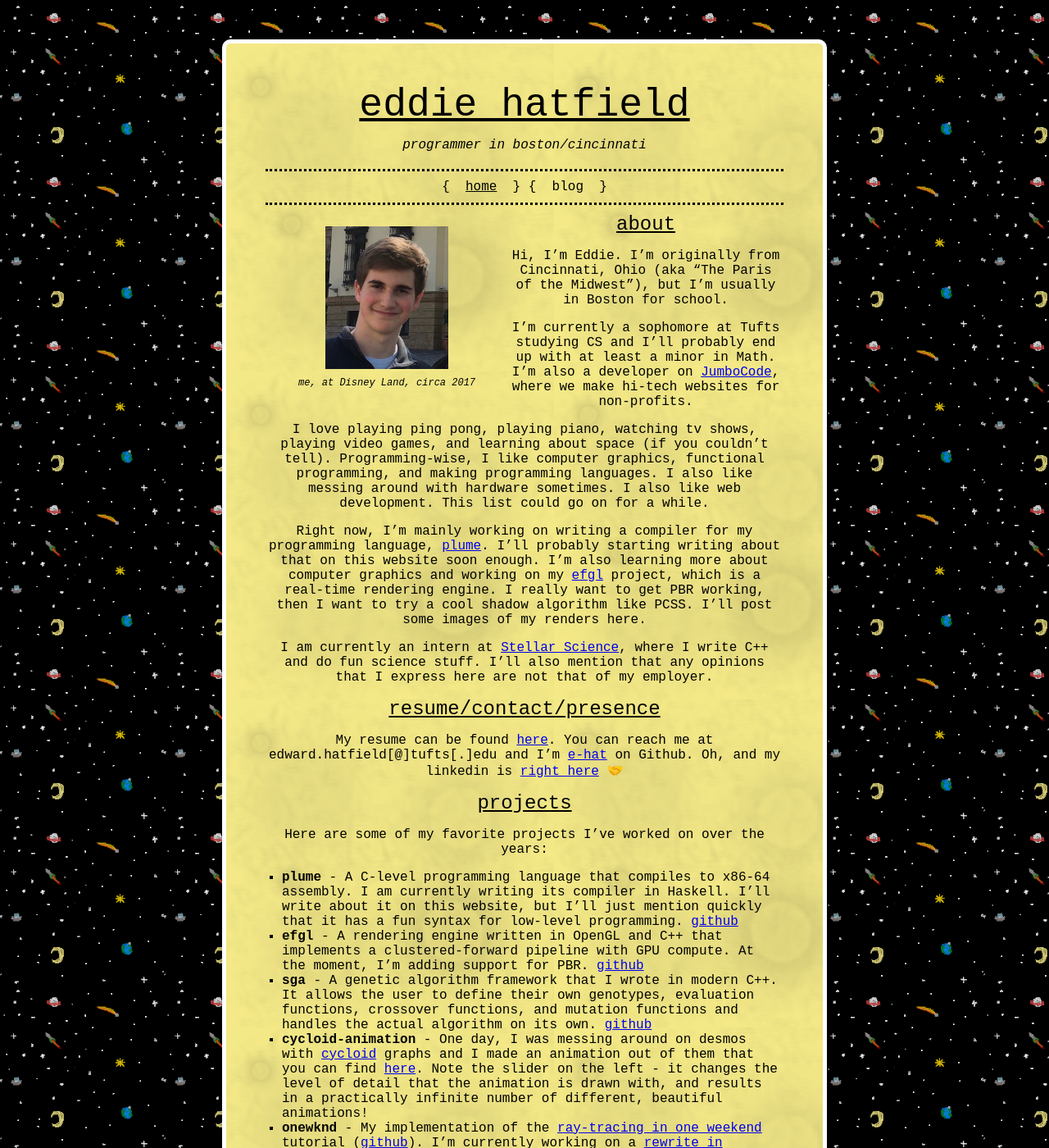
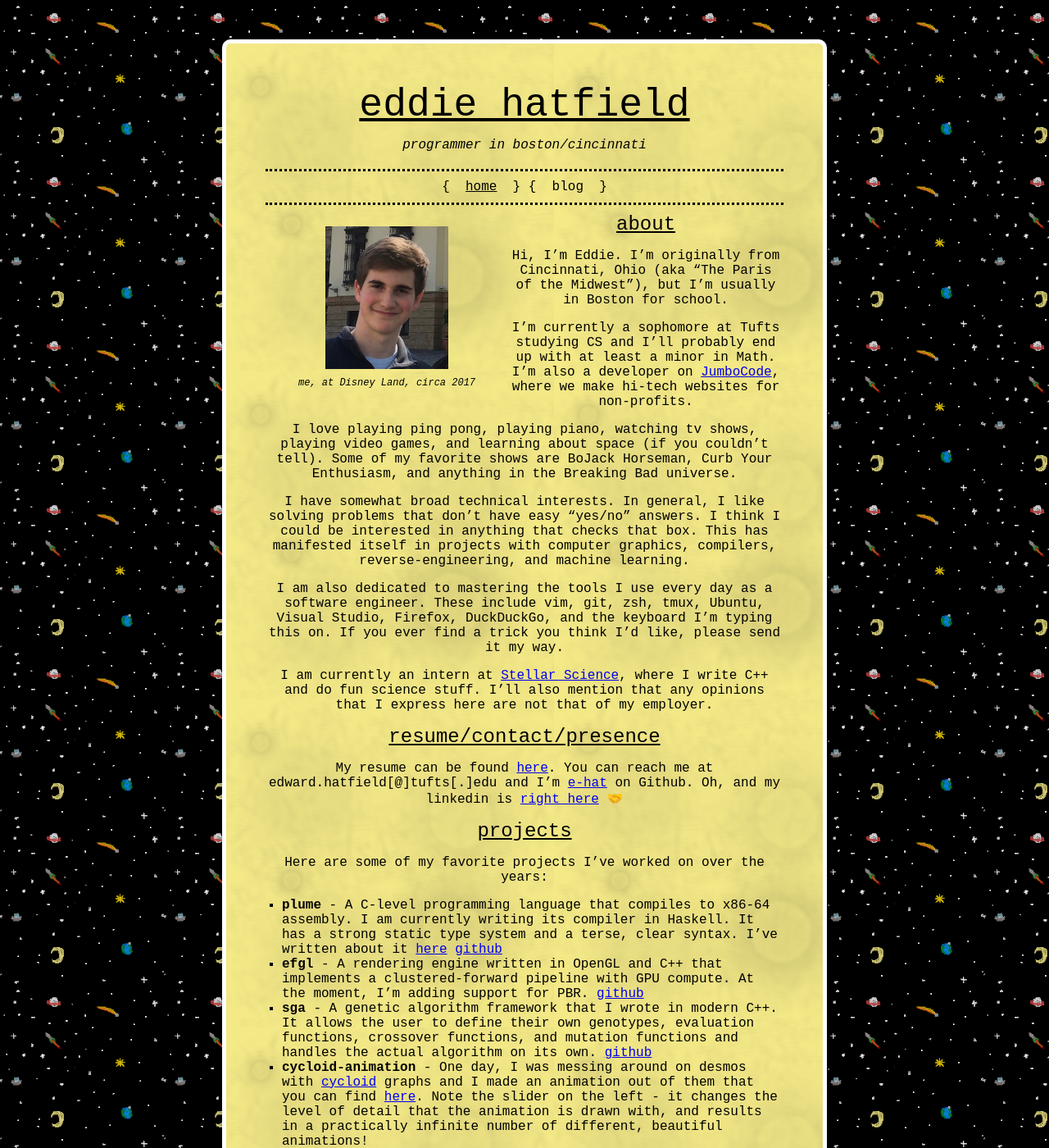
Before and after one commit to e-hat/e-hat.github.io, a Jekyll site: the page built from index.md, in a window 1280 px wide and 1400 px high. Shown: the whole window at 82% size. Built offline with Jekyll 4.4.1, drawn with Linux system fonts in a browser that asks for light colours.

Commit message:
Updated home page

```diff
--- a/index.md
+++ b/index.md
@@ -21,17 +21,17 @@ least a minor in Math. I'm also a developer on [JumboCode](https://www.jumbocode
 where we make hi-tech websites for non-profits.
 
 I love playing ping pong, playing piano, watching tv shows, playing video games,
-and learning about space (if you couldn't tell). Programming-wise, I like computer graphics,
-functional programming, and making programming languages.
-I also like messing around with hardware sometimes. I also like web development.
-This list could go on for a while.
+and learning about space (if you couldn't tell). Some of my favorite shows are
+BoJack Horseman, Curb Your Enthusiasm, and anything in the Breaking Bad universe.
 
-Right now, I'm mainly working on writing a compiler for my programming language,
-[plume](https://github.com/e-hat/plume). I'll probably starting
-writing about that on this website soon enough. I'm also learning more about
-computer graphics and working on my [efgl](https://github.com/e-hat/efgl)
-project, which is a real-time rendering engine. I really want to get PBR working,
-then I want to try a cool shadow algorithm like PCSS. I'll post some images of my renders here.
+I have somewhat broad technical interests. In general, I like solving problems that don't
+have easy "yes/no" answers. I think I could be interested in anything that checks that box.
+This has manifested itself in projects with computer graphics, compilers,
+reverse-engineering, and machine learning.
+
+I am also dedicated to mastering the tools I use every day as a software engineer.
+These include vim, git, zsh, tmux, Ubuntu, Visual Studio, Firefox, DuckDuckGo, and the keyboard
+I'm typing this on. If you ever find a trick you think I'd like, please send it my way.
 
 I am currently an intern at [Stellar Science](https://www.stellarscience.com/),
 where I write C++ and do fun science stuff. I'll also mention that any opinions
@@ -47,8 +47,8 @@ on Github. Oh, and my linkedin is [right here](https://www.linkedin.com/in/eddie
 Here are some of my favorite projects I've worked on over the years:
 
 * **plume** - A C-level programming language that compiles to x86-64 assembly.
-  I am currently writing its compiler in Haskell. I'll write about it on this website,
-but I'll just mention quickly that it has a fun syntax for low-level programming.
+  I am currently writing its compiler in Haskell. It has a strong static type
+  system and a terse, clear syntax. I've written about it [here](/blogs)
 [github](https://github.com/e-hat/plume)
 * **efgl** - A rendering engine written in OpenGL and C++ that
 implements a clustered-forward pipeline with GPU compute. At the moment,
```
